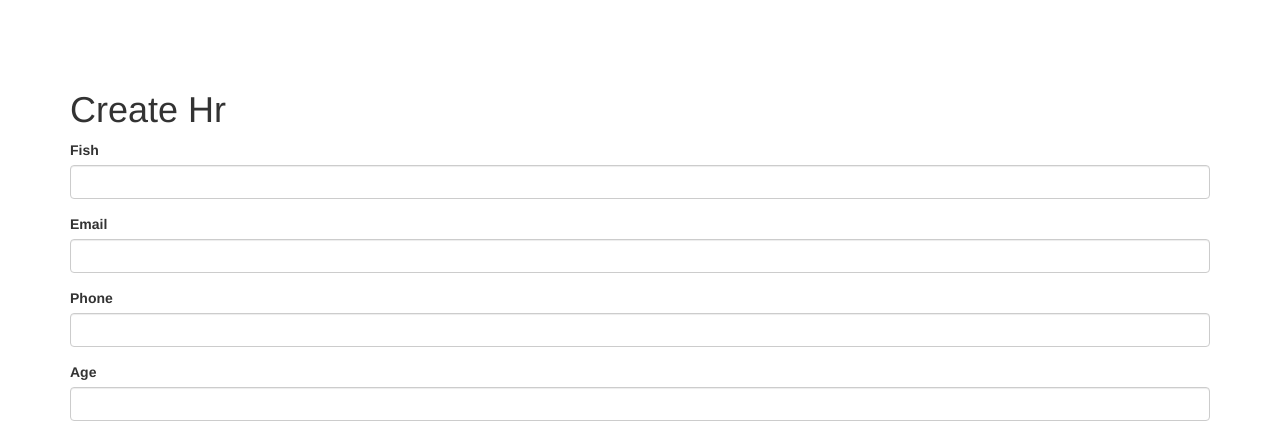
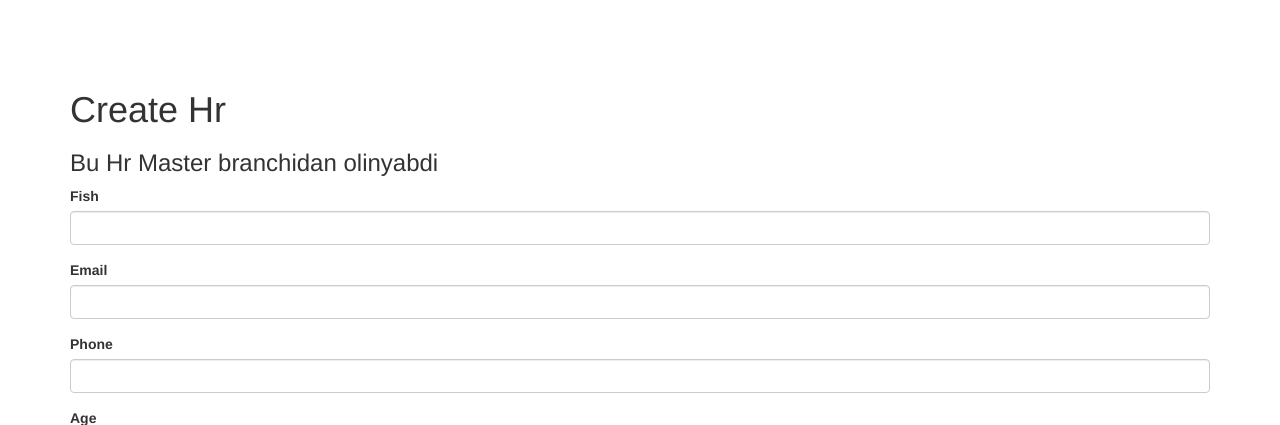
Before and after one commit to vebdeveloper97/testYii, a Yii app: template views/hr/create.php in a window 1280 px wide. Shown: the top 425 px of the page. Run offline with PHP 8.4 and a stand-in for Yii, Linux system fonts and the light colour scheme; the template is opened without the code that fills it, so the values that code supplies are empty; form fields are guessed from the names that the template uses; some libraries are stand-ins or nearby versions.

Commit message:
master modified

```diff
--- a/views/hr/_form.php
+++ b/views/hr/_form.php
@@ -9,7 +9,7 @@ use yii\widgets\ActiveForm;
 ?>
 
 <div class="hr-form">
-
+    <h3>Bu Hr Master branchidan olinyabdi</h3>
     <?php $form = ActiveForm::begin(); ?>
 
     <?= $form->field($model, 'fish')->textInput(['maxlength' => true]) ?>
```
